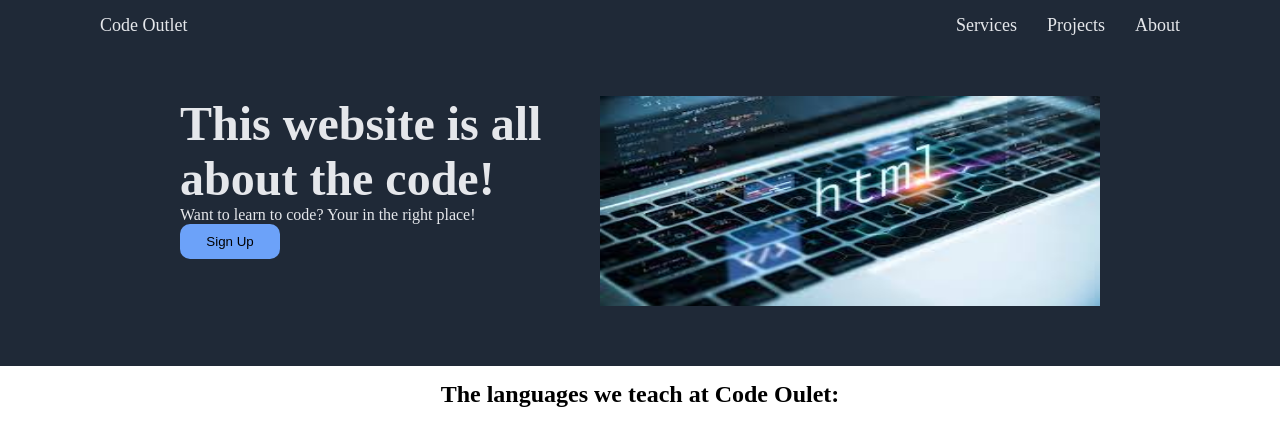
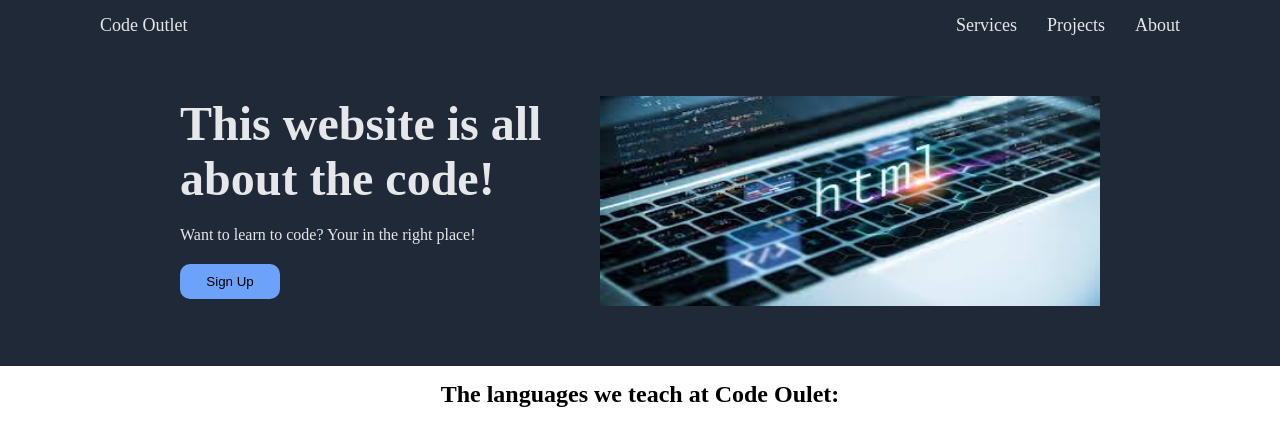
Before and after one commit to SimonJAndrews/odin-flexbox-final, a plain HTML site: page index.html in a window 1280 px wide. Shown: the top 431 px of the page. Drawn offline with Linux system fonts and the light colour scheme.

Commit message:
update CSS alterations to container one

```diff
--- a/style.css
+++ b/style.css
@@ -58,14 +58,20 @@ p{
     font-size: 48px;
     flex-wrap: wrap;
     width: 400px;
-    padding: 0;
+    padding-bottom: 20px;
     margin: 0;
 
+}
+
+.paratwo{
+
+    padding-bottom: 20px;
 }
 
 button{
     width: 100px;
     height: 35px;
+    padding: 10px;
     background-color: #6ca2f9;
     border-radius: 10px;
     border: none;
```
